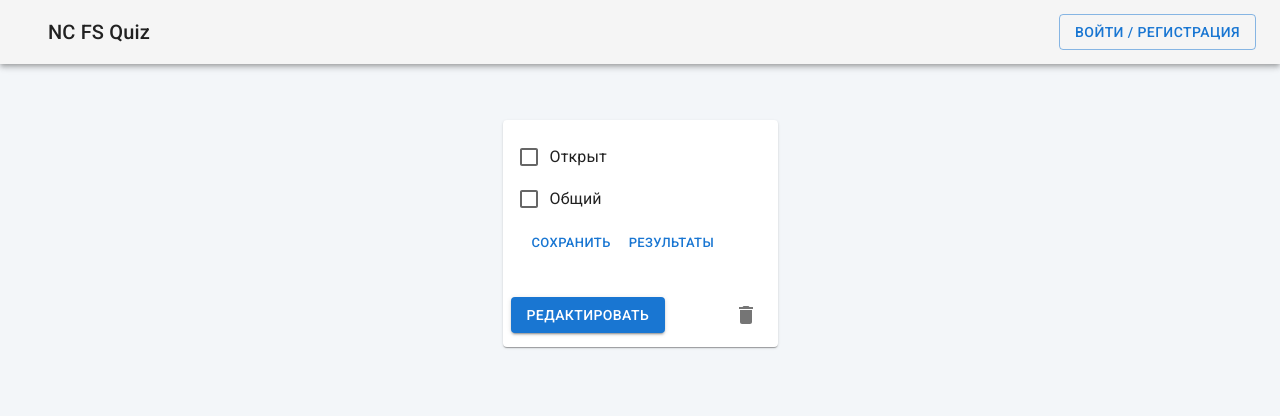
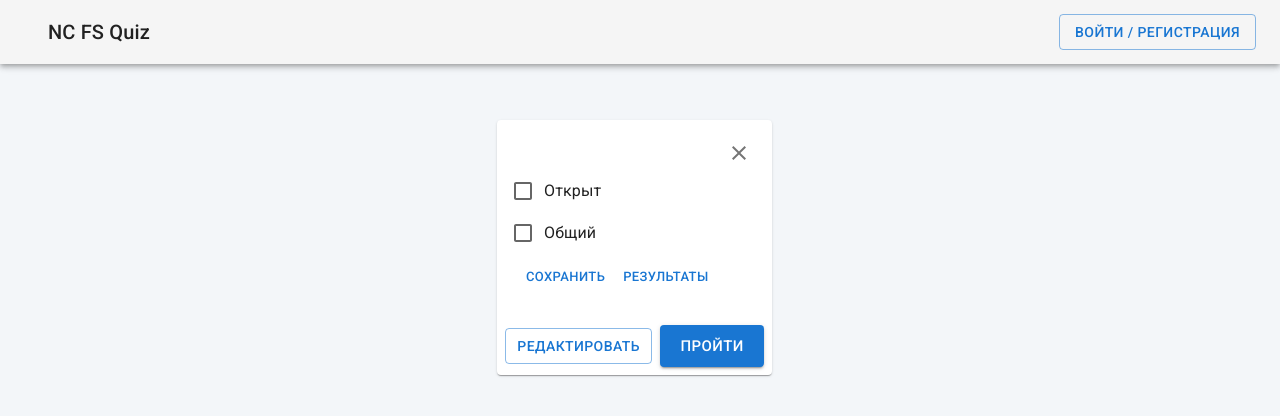
Before and after one commit to AnastasiaKurochkina/quiz, a React (Create React App) app in the folder client/nc-quiz/: page /myquiz in a window 1280 px wide. Shown: the top 416 px of the page. Built offline with nearby package versions, Linux system fonts and the light colour scheme; no server answers.

Commit message:
change delete icon, add button resolve quiz

```diff
--- a/client/nc-quiz/src/components/QuizItem/QuizItem.tsx
+++ b/client/nc-quiz/src/components/QuizItem/QuizItem.tsx
@@ -1,4 +1,4 @@
-import {Alert, Checkbox, FormControlLabel, FormGroup, Snackbar} from "@mui/material";
+import {Alert, Box, Checkbox, FormControlLabel, FormGroup, Snackbar} from "@mui/material";
 import {Button, Card, CardActions, CardContent, Typography} from "@mui/material";
 import './QuizItem.css';
 import {Link} from "react-router-dom";
@@ -6,7 +6,7 @@ import * as React from "react";
 import {useHttp} from "../../hooks/http-request";
 import {useState} from "react";
 import IconButton from "@mui/material/IconButton";
-import DeleteIcon from '@mui/icons-material/Delete';
+import CloseIcon from '@mui/icons-material/Close';
 
 export default function QuizItem(props: any) {
 
@@ -54,8 +54,11 @@ export default function QuizItem(props: any) {
 
     return (
         <div className="QuizItem">
-            <Card sx={{ minWidth: 275}}>
-                <CardContent>
+            <Card sx={{minWidth: 275}}>
+                <CardContent sx={{display: "flex", flexDirection:"column", justifyContent:"space-between"}}>
+                    <IconButton sx={{display: "flex", alignSelf:"flex-end"}} aria-label="delete" size="small" >
+                        <CloseIcon sx={{display: "flex", alignSelf:"flex-end"}} onClick={deleteQuiz}/>
+                    </IconButton>
                     <Typography variant="h5" component="div">
                         {props.details.title}
                     </Typography>
@@ -75,12 +78,11 @@ export default function QuizItem(props: any) {
                     </FormGroup>
                 </CardContent>
 
-                <CardActions sx={{display: "flex", justifyContent: "space-between"}}>
-                    <Button component={Link} to={`edit/${props.details._id}`} variant="contained" href="myquiz/edit" size="medium">Редактировать</Button>
-                    <IconButton aria-label="delete" size="large" >
-                        <DeleteIcon onClick={deleteQuiz}/>
-                    </IconButton>
+                <CardActions sx={{display: "flex"}}>
+                        <Button component={Link} to={`edit/${props.details._id}`} variant="outlined" href="myquiz/edit" size="medium">Редактировать</Button>
+                        <Button component={Link} to={`/quiz/${props.details._id}`} variant="contained" href="" size="large">Пройти</Button>
                 </CardActions>
+
             </Card>
 
             <Snackbar open={deleted} autoHideDuration={4000}>
```
